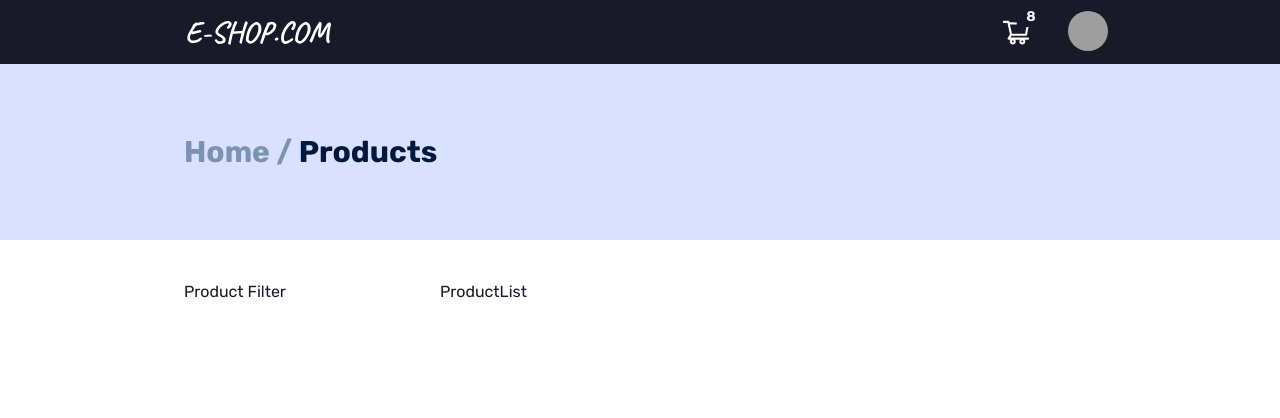
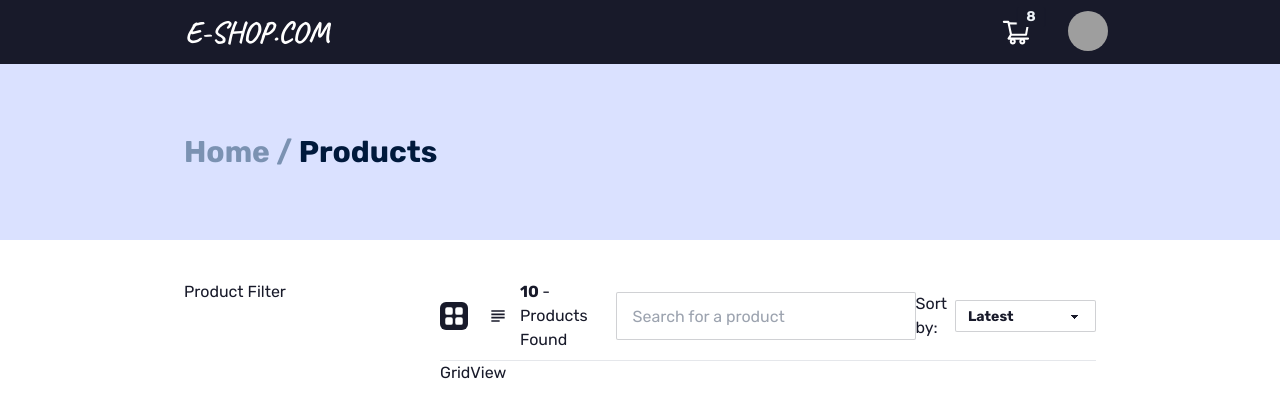
Before and after one commit to danilodavid521/Ecommerce_website, a React (Vite) app: page /all in a window 1280 px wide. Shown: the top 418 px of the page. Built offline with nearby package versions, Linux system fonts and the light colour scheme; no server answers; the database is empty; grey boxes are pictures that could not be loaded.

Commit message:
Product list Header

```diff
--- /dev/null
+++ b/src/components/Products/GridView.jsx
@@ -0,0 +1,7 @@
+import React from "react";
+
+const GridView = () => {
+	return <div>GridView</div>;
+};
+
+export default GridView;
--- /dev/null
+++ b/src/components/Products/ListView.jsx
@@ -0,0 +1,7 @@
+import React from "react";
+
+const ListView = () => {
+	return <div>ListView</div>;
+};
+
+export default ListView;
--- a/src/components/Products/ProductList.jsx
+++ b/src/components/Products/ProductList.jsx
@@ -1,8 +1,50 @@
-import React from "react";
+import { useState } from "react";
+import { ListView, GridView, Search } from "../../components";
+
+import { BsFillGridFill } from "react-icons/bs";
+import { MdOutlineSubject } from "react-icons/md";
 
 const ProductList = ({ products }) => {
-	console.log(products);
-	return <div>ProductList</div>;
+	const [grid, setGrid] = useState(true);
+
+	return (
+		<main>
+			<header className="flex flex-col gap-y-4 md:flex-row md:items-center justify-between border-b pb-2">
+				<div className="flex gap-2 items-center">
+					<div className="flex gap-4">
+						<BsFillGridFill
+							size={28}
+							onClick={() => setGrid(true)}
+							className={` rounded-md p-1 ${grid ? "bg-neutral text-white" : null}`}
+						/>
+						<MdOutlineSubject
+							size={28}
+							onClick={() => setGrid(false)}
+							className={` rounded-md p-1 ${grid ? null : "bg-neutral text-white"}`}
+						/>
+					</div>
+					<div>
+						<h1>
+							<span className="font-bold">10 </span>- Products Found
+						</h1>
+					</div>
+				</div>
+
+				<Search />
+				<div className="flex gap-2 items-center">
+					<label>Sort by:</label>
+					<select name="" id="" className="select select-sm select-bordered">
+						<option value="latest">Latest</option>
+						<option value="lowest-price">Lowest Price</option>
+						<option value="highest-price">Highest Price</option>
+						<option value="a2z">A - Z</option>
+						<option value="z2a">Z - A</option>
+					</select>
+				</div>
+			</header>
+			<section>{grid ? <GridView /> : <ListView />}</section>
+		</main>
+	);
 };
 
 export default ProductList;
--- a/src/components/index.js
+++ b/src/components/index.js
@@ -14,3 +14,6 @@ export { default as ConfirmModal } from "./confirmModal/ConfirmModal";
 export { default as Breadcrumbs } from "./breadcrumbs/Breadcrumbs";
 export { default as ProductList } from "./Products/ProductList";
 export { default as ProductFilter } from "./Products/ProductFilter";
+export { default as ListView } from "./Products/ListView";
+export { default as GridView } from "./Products/GridView";
+export { default as Search } from "./search/Search";
--- /dev/null
+++ b/src/components/search/Search.jsx
@@ -0,0 +1,17 @@
+import React from "react";
+
+const Search = () => {
+	return (
+		<div>
+			<input
+				type="text"
+				name=""
+				id=""
+				placeholder="Search for a product"
+				className="input input-bordered  w-[300px]"
+			/>
+		</div>
+	);
+};
+
+export default Search;
```
